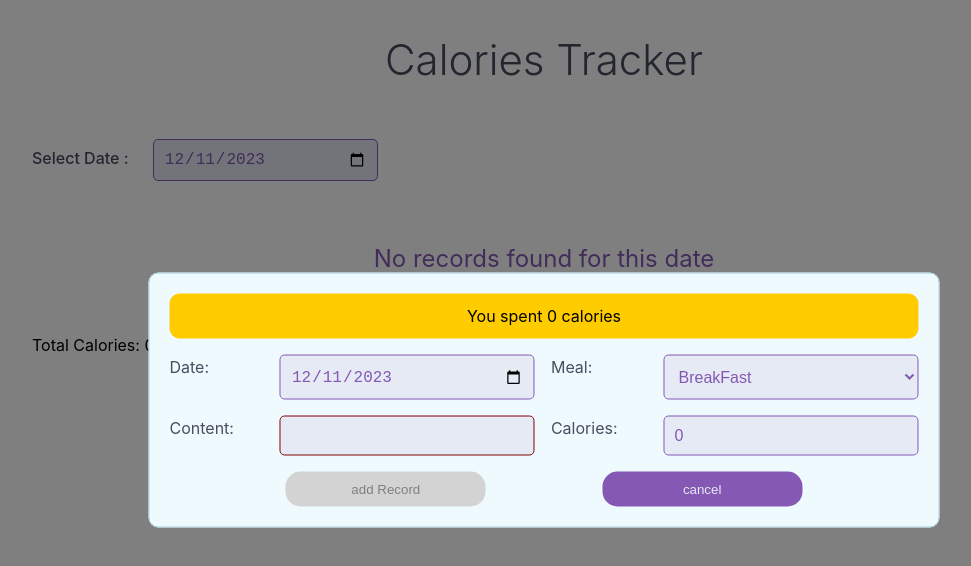
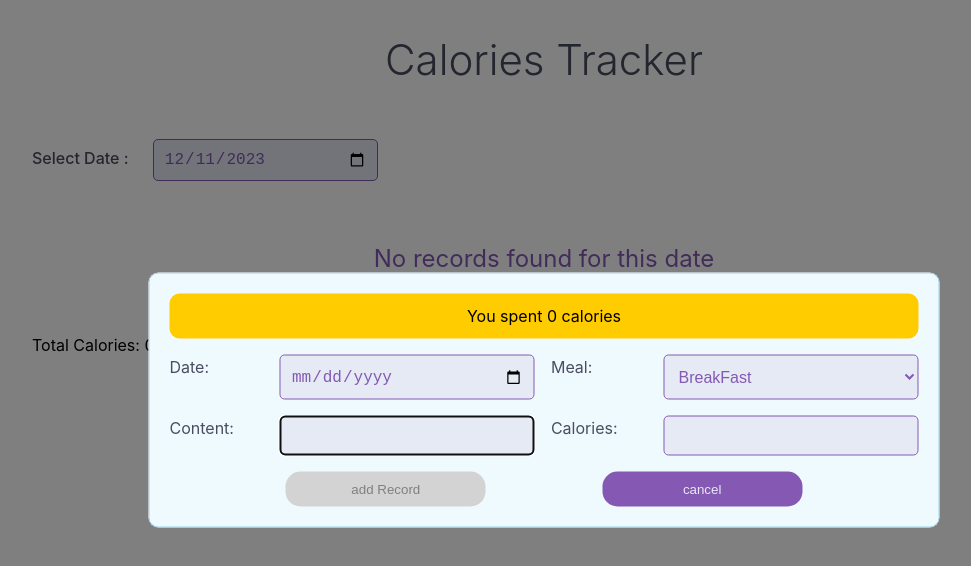
Before and after one commit to MohamedMF2/calorie-tracker, a React (Vite) app: page / in a window 1280 px wide. Both pictures are taken after a click on the button "Track Food". Shown: the top 566 px of the page, without its empty margins (96-1067 px from the left). Built offline with nearby package versions, Linux system fonts and the light colour scheme.

Commit message:
feat: transformed the form inputs to a generic component

```diff
--- a/src/app-context.jsx
+++ b/src/app-context.jsx
@@ -20,9 +20,19 @@ function AppContextProvider(props) {
     setCurrentDate(getDateFromString(val));
   };
 
-  const currentDateStr = !!currentDate
-    ? currentDate.toISOString().split("T")[0]
-    : "";
+  let currentDateStr;
+  const options = { month: "2-digit", day: "2-digit", year: "numeric" };
+  if (!!currentDate) {
+    let currentDateArr = currentDate
+      .toLocaleDateString("en-US", options)
+      .split("/");
+    currentDateStr = `${currentDateArr[2]}-${currentDateArr[0]}-${currentDateArr[1]}`;
+
+    console.log(currentDateArr);
+  } else {
+    currentDateStr = "";
+  }
+
   return (
     <AppContext.Provider
       value={{
--- a/src/components/calorieRecordsSection/RecordList.jsx
+++ b/src/components/calorieRecordsSection/RecordList.jsx
@@ -1,7 +1,7 @@
-import { useContext, useState } from "react";
+import { useContext } from "react";
 import CalorieRecord from "./CalorieRecord";
 import styles from "./RecordList.module.css";
-import {AppContext} from "../../app-context";
+import { AppContext } from "../../app-context";
 
 function RecordList(props) {
   const { totalCalories } = useContext(AppContext);
--- /dev/null
+++ b/src/components/common/Forminput.jsx
@@ -0,0 +1,33 @@
+import { forwardRef } from "react";
+import styles from "./Forminput.module.css";
+
+const Forminput = forwardRef((props, ref) => {
+  const { label, id, type, isValid, children, ...rest } = props;
+  const inputElement =
+    type === "select" ? (
+      <select
+        className={`${styles["form-input"]} ${!isValid ? styles.error : ""}`}
+        id={id}
+        ref={ref}
+        {...rest}
+      >
+        {children}
+      </select>
+    ) : (
+      <input
+        type={type}
+        className={`${styles["form-input"]} ${!isValid ? styles.error : ""}`}
+        id={id}
+        ref={ref}
+        {...rest}
+      />
+    );
+
+  return (
+    <>
+      <label htmlFor={id}>{label}:</label>
+      {inputElement}
+    </>
+  );
+});
+export default Forminput;
--- /dev/null
+++ b/src/components/common/Forminput.module.css
@@ -0,0 +1,23 @@
+.form label {
+  color: var(--theme-color-dark);
+  margin-right: 30px;
+  margin-bottom: 10px;
+}
+.form-input {
+  background-color: var(--theme-background-light);
+  color: var(--theme-color-normal);
+  border: 1px solid var(--theme-color-normal);
+  padding: 10px;
+  border-radius: 5px;
+  width: 100%;
+  min-width: 255px;
+  font-size: 16px;
+  display: block;
+  box-sizing: border-box;
+}
+
+.error {
+  border: 1px solid maroon;
+  background-color: var(--theme-background-light);
+  color: maroon;
+}
--- a/src/components/common/edit/CaloriesRecordEdit.jsx
+++ b/src/components/common/edit/CaloriesRecordEdit.jsx
@@ -1,52 +1,51 @@
-import { useState, useEffect, useReducer, useContext } from "react";
+import { useState, useEffect, useReducer, useContext, useRef } from "react";
 import styles from "./CaloriesRecordEdit.module.css";
 import { AppContext } from "../../../app-context";
+import Forminput from "../Forminput";
 
 const DEFAULT_VALUE = {
-  date: { value: "", valid: false },
-  meal: { value: "Breakfast", valid: true },
-  content: { value: "", valid: false },
-  calories: { value: 0, valid: true },
+  meal: true,
+  content: false,
+  calories: true,
 };
 
 function formReducer(state, action) {
-  const { type, key, value } = action;
-
-  if (type === "RESET") return DEFAULT_VALUE;
+  const { key, value, auxValue } = action;
 
   let valid = false;
 
   switch (key) {
     case "content":
       valid =
-        (value === "sport" && state.calories.value < 0) ||
-        (value !== "sport" && state.calories.value >= 0);
+        (value === "sport" && auxValue < 0) ||
+        (value !== "sport" && auxValue >= 0);
 
       return {
         ...state,
-        content: { value, valid: !!value },
-        calories: { ...state.calories, valid },
+        content: !!value,
+        calories: valid,
       };
 
     case "calories":
       valid =
-        (state.content.value === "sport" && value < 0) ||
-        (state.content.value !== "sport" && value >= 0);
+        (auxValue === "sport" && value < 0) ||
+        (auxValue !== "sport" && value >= 0);
 
       return {
         ...state,
-        calories: { value, valid },
+        calories: valid,
       };
 
     default:
       return {
         ...state,
-        [key]: { value, valid: !!value },
+        meal: !!value,
       };
   }
 }
 
 function CaloriesRecordEdit(props) {
+  const [isFormValid, setIsFormValid] = useState(false);
   const {
     currentDate,
     currentDateStr,
@@ -55,23 +54,20 @@ function CaloriesRecordEdit(props) {
     totalCalories,
   } = useContext(AppContext);
 
-  const [isFormValid, setIsFormValid] = useState(false);
+  const [formState, dispatchFn] = useReducer(formReducer, DEFAULT_VALUE);
 
-  const [formState, dispatchFn] = useReducer(
-    formReducer,
-    DEFAULT_VALUE,
-    (initialState) => ({
-      ...initialState,
-      date: { value: currentDate, valid: !!currentDate },
-    })
-  );
+  const contentRef = useRef();
+  const mealRef = useRef();
+  const caloriesRef = useRef();
 
-  const {
-    content: { valid: isContentValid },
-    calories: { valid: isCaloriesValid },
-  } = formState;
+  const { content: isContentValid, calories: isCaloriesValid } = formState;
 
   useEffect(() => {
+    if (!isContentValid) {
+      contentRef.current.focus();
+    } else if (!isCaloriesValid) {
+      caloriesRef.current.focus();
+    }
     setIsFormValid(isValidDate && isContentValid && isCaloriesValid);
   }, [isValidDate, isContentValid, isCaloriesValid]);
 
@@ -79,95 +75,83 @@ function CaloriesRecordEdit(props) {
     setCurrentDate(event.target.value);
   };
 
-  const onMealChangeHandler = (event) => {
+  const onMealBlurHandler = (event) => {
     dispatchFn({
-      type: "UPDATE_FIELD",
       key: "meal",
       value: event.target.value,
     });
   };
 
-  const onContentChangeHandler = (event) => {
+  const onContentBlurHandler = (event) => {
     dispatchFn({
-      type: "UPDATE_FIELD",
       key: "content",
       value: event.target.value,
+      auxValue: Number(caloriesRef.current.value),
     });
   };
 
-  const onCaloriesChangeHandler = (event) => {
+  const onCaloriesBlurHandler = (event) => {
     dispatchFn({
-      type: "UPDATE_FIELD",
       key: "calories",
       value: Number(event.target.value),
+      auxValue: Number(contentRef.current.value),
     });
   };
 
-  const onRecordSubmit = (event) => {
+  const onSubmitHandler = (event) => {
     event.preventDefault();
     props.onFormSubmit({
       date: currentDate,
-      ...Object.keys(formState).reduce((aggr, cur) => {
-        aggr[cur] = formState[cur].value;
-        return aggr;
-      }, {}),
+      meal: mealRef.current.value,
+      content: contentRef.current.value,
+      calories: Number(caloriesRef.current.value),
     });
-    dispatchFn({ type: "RESET" });
   };
 
   const onCancelHandle = () => {
-    dispatchFn({ type: "RESET" });
     props.onCancel();
   };
 
   return (
-    <form className={styles.form} onSubmit={onRecordSubmit}>
+    <form className={styles.form} onSubmit={onSubmitHandler}>
       <p className={styles.warning}>You spent {totalCalories || 0} calories</p>
 
-      <label htmlFor="date">Date: </label>
-      <input
+      <Forminput
+        label="Date"
+        id="date"
         type="date"
-        id="date"
-        value={currentDateStr}
         onChange={onDateChangeHandler}
-        className={`${styles["form-input"]} ${
-          !isValidDate ? styles.error : ""
-        }`}
+        isValid={isValidDate}
       />
-
-      <label htmlFor="meal">Meal: </label>
-      <select
+      <Forminput
+        label="Meal"
         id="meal"
-        value={formState.meal.value}
-        onChange={onMealChangeHandler}
-        className={styles["form-input"]}
+        type="select"
+        onBlur={onMealBlurHandler}
+        ref={mealRef}
+        isValid
       >
         <option value="Breakfast">BreakFast</option>
         <option value="Lunch">Lunch</option>
         <option value="Dinner">Dinner</option>
         <option value="Snack">Snack</option>
-      </select>
+      </Forminput>
 
-      <label htmlFor="content">Content:</label>
-      <input
+      <Forminput
+        label="Content"
+        id="content"
         type="text"
-        id="content"
-        value={formState.content.value}
-        onChange={onContentChangeHandler}
-        className={`${styles["form-input"]} ${
-          !isContentValid ? styles.error : ""
-        }`}
+        onBlur={onContentBlurHandler}
+        isValid={isContentValid}
+        ref={contentRef}
       />
-
-      <label htmlFor="calories">Calories:</label>
-      <input
+      <Forminput
+        label="Calories"
+        id="calories"
         type="number"
-        id="calories"
-        value={formState.calories.value}
-        onChange={onCaloriesChangeHandler}
-        className={`${styles["form-input"]} ${
-          !isCaloriesValid ? styles.error : ""
-        }`}
+        onBlur={onCaloriesBlurHandler}
+        isValid={isCaloriesValid}
+        ref={caloriesRef}
       />
 
       <div className={styles.footer}>
--- a/src/index.css
+++ b/src/index.css
@@ -10,12 +10,20 @@
   --theme-color-normal: #8458b3;
   --theme-color-dark: #494d5f;
   --theme-border-radius-smooth: 10px;
-  --theme-background-modal-overlay: rgba(0,0,0,0.5);
+  --theme-background-modal-overlay: rgba(0, 0, 0, 0.5);
 }
 
 body {
+  position: absolute;
+  top: 0;
+  bottom: 0;
+  left: 0;
+  right: 0;
+  margin: 0;
+}
+
+#root {
   max-width: 1024px;
-  display: grid;
   margin: auto;
   padding: 0 10px;
 }
```
